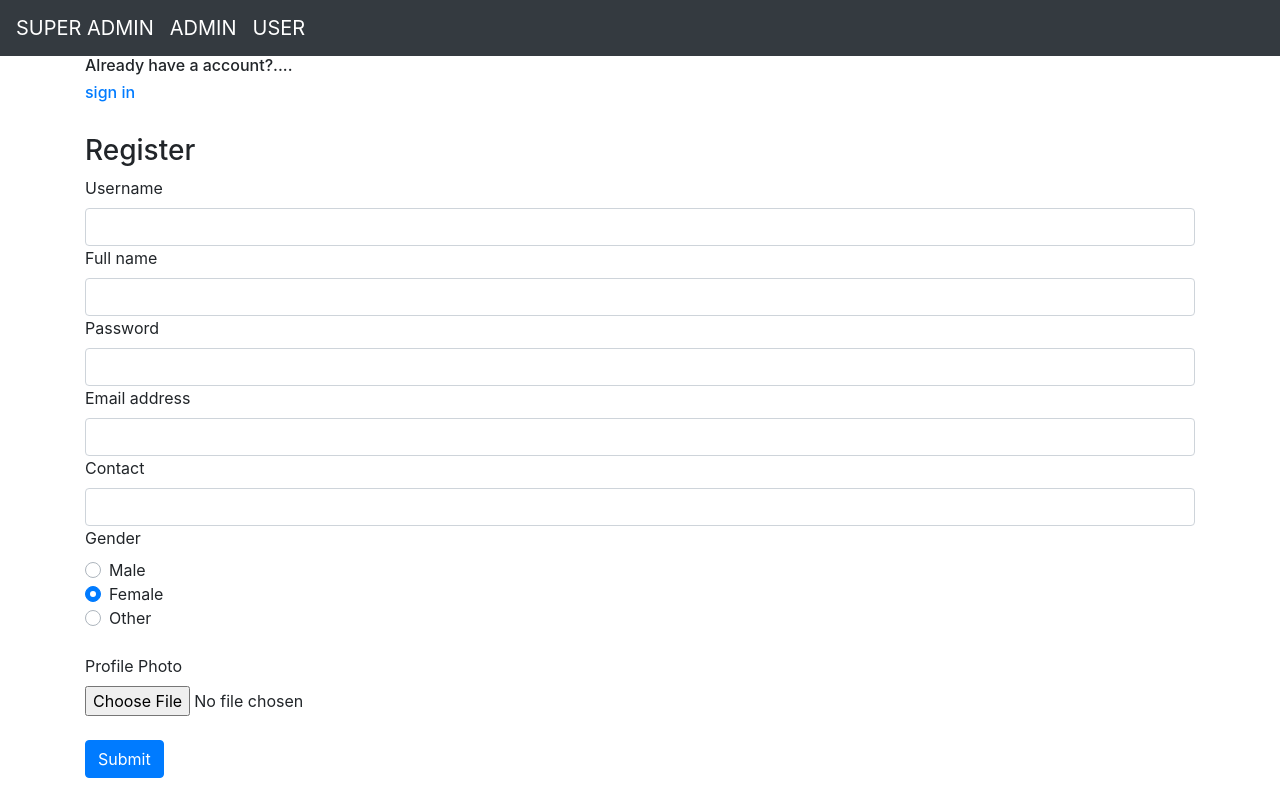
After one commit to parth-27/Visitor-Management-System, a Django app: page /userRegister/ in a window 1280 px wide. The commit adds this page. Run offline with Django 3.2, Linux system fonts and the light colour scheme; some libraries are stand-ins or nearby versions.

Commit message:
user login/Register form added

```diff
--- /dev/null
+++ b/visitor_manage/src/templates/src/userRegister.html
@@ -0,0 +1,52 @@
+{% extends "src/base.html" %}
+
+{% block content %}
+<h6>Already have a account?....</h6>
+<h6><a href="/user/">sign in</a></h6><br>
+<h3>Register</h3>
+
+    <form method="POST" class="form-group">
+        <div class="form-group">
+            <label for="username">Username</label>
+            <input type="text" class="form-control" id="username">
+            <label for="name">Full name</label>
+            <input type="name" class="form-control" id="name">
+            <label for="password">Password</label>
+            <input type="password" class="form-control" id="password">
+            <label for="email">Email address</label>
+            <input type="email" class="form-control" id="email" aria-describedby="emailHelp">
+
+            <label for="contact">Contact</label>
+            <input type="contact" class="form-control" id="contact">
+            <label for="gender">Gender</label>
+
+            <div class="custom-control custom-radio">
+                <input type="radio" class="custom-control-input" id="male" name="gender">
+                <label class="custom-control-label" for="male">Male</label>
+              </div>
+
+              <!-- Group of default radios - option 2 -->
+              <div class="custom-control custom-radio">
+                <input type="radio" class="custom-control-input" id="female" name="gender" checked>
+                <label class="custom-control-label" for="female">Female</label>
+              </div>
+
+              <!-- Group of default radios - option 3 -->
+              <div class="custom-control custom-radio">
+                <input type="radio" class="custom-control-input" id="other" name="gender">
+                <label class="custom-control-label" for="other">Other</label>
+              </div><br>
+
+            <!---  <div id="date-picker-example" class="md-form md-outline input-with-post-icon datepicker" inline="true">
+                <label for="example">Birthdate...</label>
+                <input placeholder="Select date" type="text" id="example" class="form-control">
+
+                <i class="fas fa-calendar input-prefix"></i>
+              </div>-->
+            <label for="image">Profile Photo</label>
+
+            <input type="file" class="form-control-file" id="image"><br>
+          <button type="submit" class="btn btn-primary">Submit</button>
+    </form>
+
+{% endblock%}
--- a/visitor_manage/src/urls.py
+++ b/visitor_manage/src/urls.py
@@ -4,4 +4,5 @@ from .views import *
 urlpatterns = [
     path('', views.index, name='index'),
     path('user/',views.userLogin,name='userLogin'),
+    path('userRegister/',views.userRegister,name='userRegister'),
 ]
--- a/visitor_manage/src/views.py
+++ b/visitor_manage/src/views.py
@@ -2,11 +2,36 @@ from __future__ import unicode_literals
 
 from django.shortcuts import render,redirect, get_object_or_404
 from .models import *
+from django.contrib import auth
+from django.contrib.auth import authenticate
+from django.contrib.auth.forms import AuthenticationForm
 from django.contrib.auth.forms import UserCreationForm
 # Create your views here.
 def index(request):
     return render(request , 'src/index.html')
 
 def userLogin(request):
-    form = UserCreationForm()
-    return render(request,'src/userLogin.html',{"form":form})
+    if request.method =='POST':
+        form=AuthenticationForm(request.POST)
+
+        username=request.POST.get('username')
+        password=request.POST.get('password')
+        user =authenticate(username=username, password=password)
+
+        print(username)
+        print(user)
+        return render(request,'src/userRegister.html')
+    else:
+        form =AuthenticationForm()
+    return render(request,'src/userLogin.html')
+
+def userRegister(request):
+    if request.method =='POST':
+        username=request.POST.get('username')
+        name=request.POST.get('name')
+        password=request.POST.get('password')
+        mail=request.POST.get('mail')
+        contact=request.POST.get('contact')
+        gender=request.POST.get('gender')
+        photo=request.POST.get('photo')
+    return render(request,'src/userRegister.html')
```
Also changed, not shown: visitor_manage/src/templates/src/userLogin.html (+12 -3 lines), visitor_manage/IMG_20180621_111429.jpg (added), visitor_manage/db.sqlite3, visitor_manage/src/templates/src/userDash.html (added).
